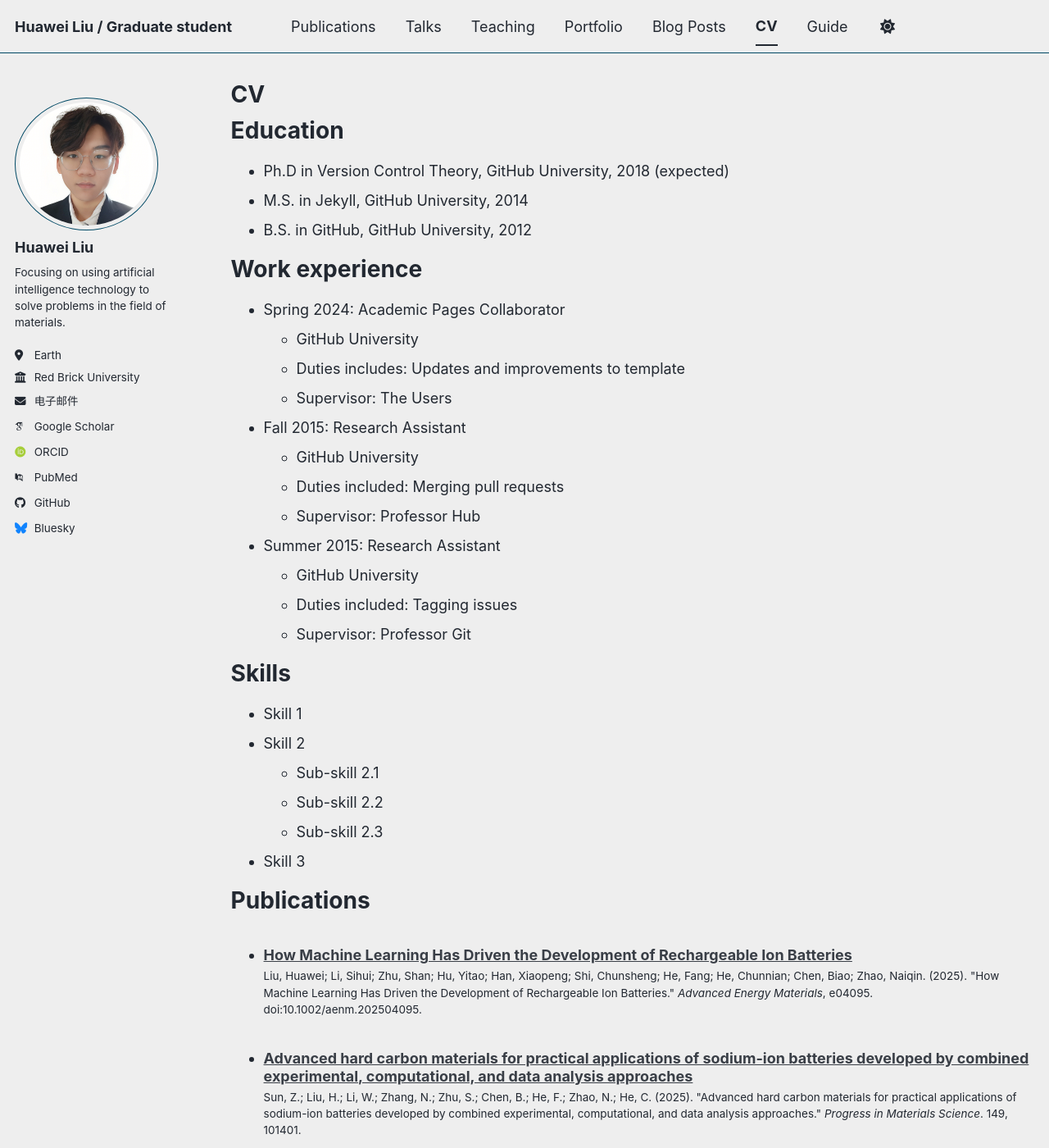
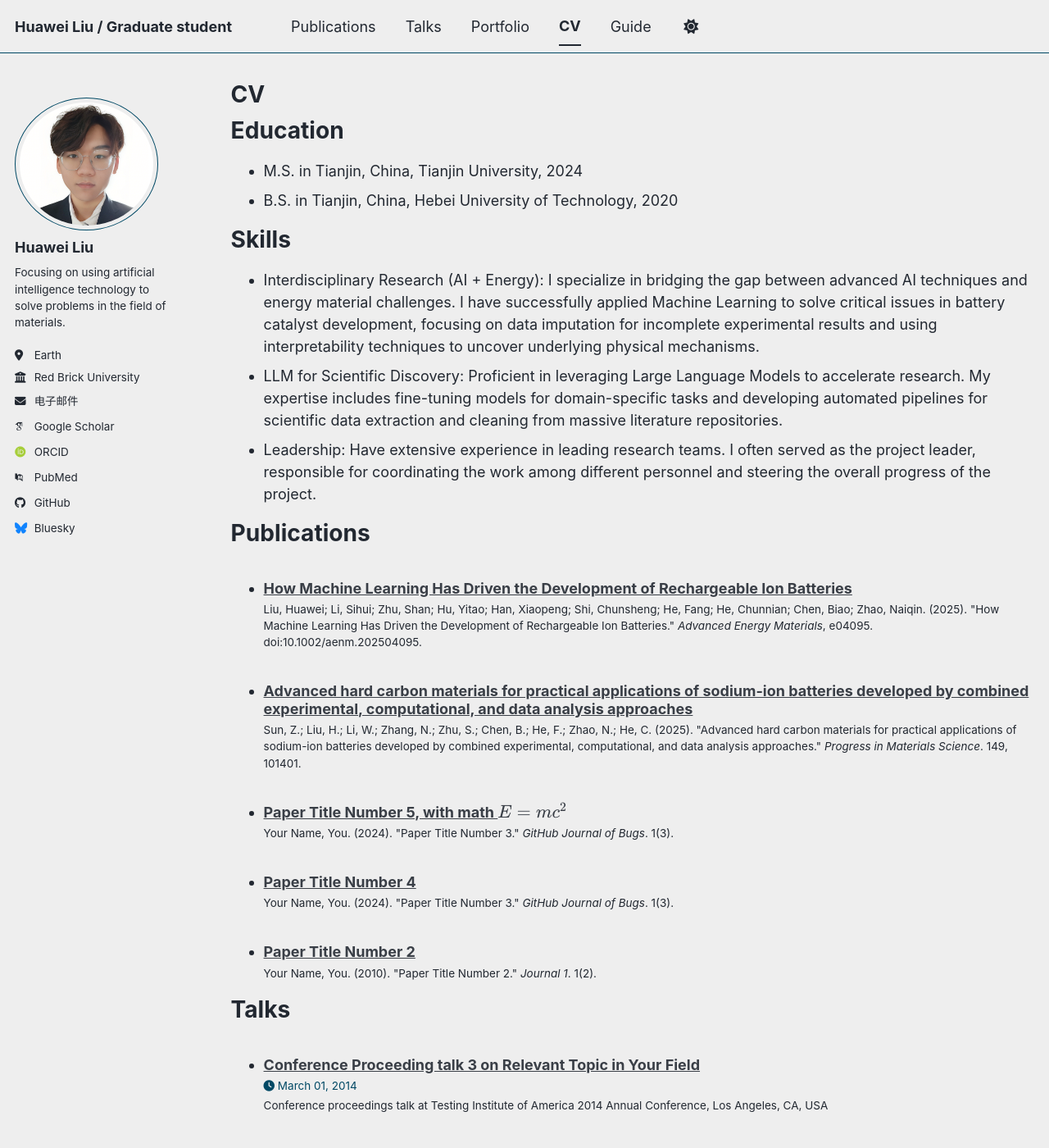
Before and after one commit to erweixi/erweixi.github.io, a Jekyll site: the page built from _pages/cv.md, in a window 1280 px wide and 1400 px high. Shown: the whole window at 82% size. Built offline with Jekyll 4.4.1, drawn with Linux system fonts in a browser that asks for light colours; some web fonts are replaced; a script bundle is joined from its source files by our own code; library files that are not in the unit come from our copies; some of the changed text lies outside the part shown.

Commit message:
更改了一下个人cv，以及navigation

```diff
--- a/_pages/cv.md
+++ b/_pages/cv.md
@@ -11,35 +11,15 @@ redirect_from:
 
 Education
 ======
-* Ph.D in Version Control Theory, GitHub University, 2018 (expected)
-* M.S. in Jekyll, GitHub University, 2014
-* B.S. in GitHub, GitHub University, 2012
+* M.S. in Tianjin, China, Tianjin University, 2024
+* B.S. in Tianjin, China, Hebei University of Technology, 2020
 
-Work experience
-======
-* Spring 2024: Academic Pages Collaborator
-  * GitHub University
-  * Duties includes: Updates and improvements to template
-  * Supervisor: The Users
-
-* Fall 2015: Research Assistant
-  * GitHub University
-  * Duties included: Merging pull requests
-  * Supervisor: Professor Hub
-
-* Summer 2015: Research Assistant
-  * GitHub University
-  * Duties included: Tagging issues
-  * Supervisor: Professor Git
 
 Skills
 ======
-* Skill 1
-* Skill 2
-  * Sub-skill 2.1
-  * Sub-skill 2.2
-  * Sub-skill 2.3
-* Skill 3
+* Interdisciplinary Research (AI + Energy): I specialize in bridging the gap between advanced AI techniques and energy material challenges. I have successfully applied Machine Learning to solve critical issues in battery catalyst development, focusing on data imputation for incomplete experimental results and using interpretability techniques to uncover underlying physical mechanisms.
+* LLM for Scientific Discovery: Proficient in leveraging Large Language Models to accelerate research. My expertise includes fine-tuning models for domain-specific tasks and developing automated pipelines for scientific data extraction and cleaning from massive literature repositories.
+* Leadership: Have extensive experience in leading research teams. I often served as the project leader, responsible for coordinating the work among different personnel and steering the overall progress of the project.
 
 Publications
 ======
@@ -52,13 +32,3 @@ Talks
   <ul>{% for post in site.talks reversed %}
     {% include archive-single-talk-cv.html  %}
   {% endfor %}</ul>
-
-Teaching
-======
-  <ul>{% for post in site.teaching reversed %}
-    {% include archive-single-cv.html %}
-  {% endfor %}</ul>
-
-Service and leadership
-======
-* Currently signed in to 43 different slack teams
```
Also changed, not shown: _data/navigation.yml (+6 -6 lines).
